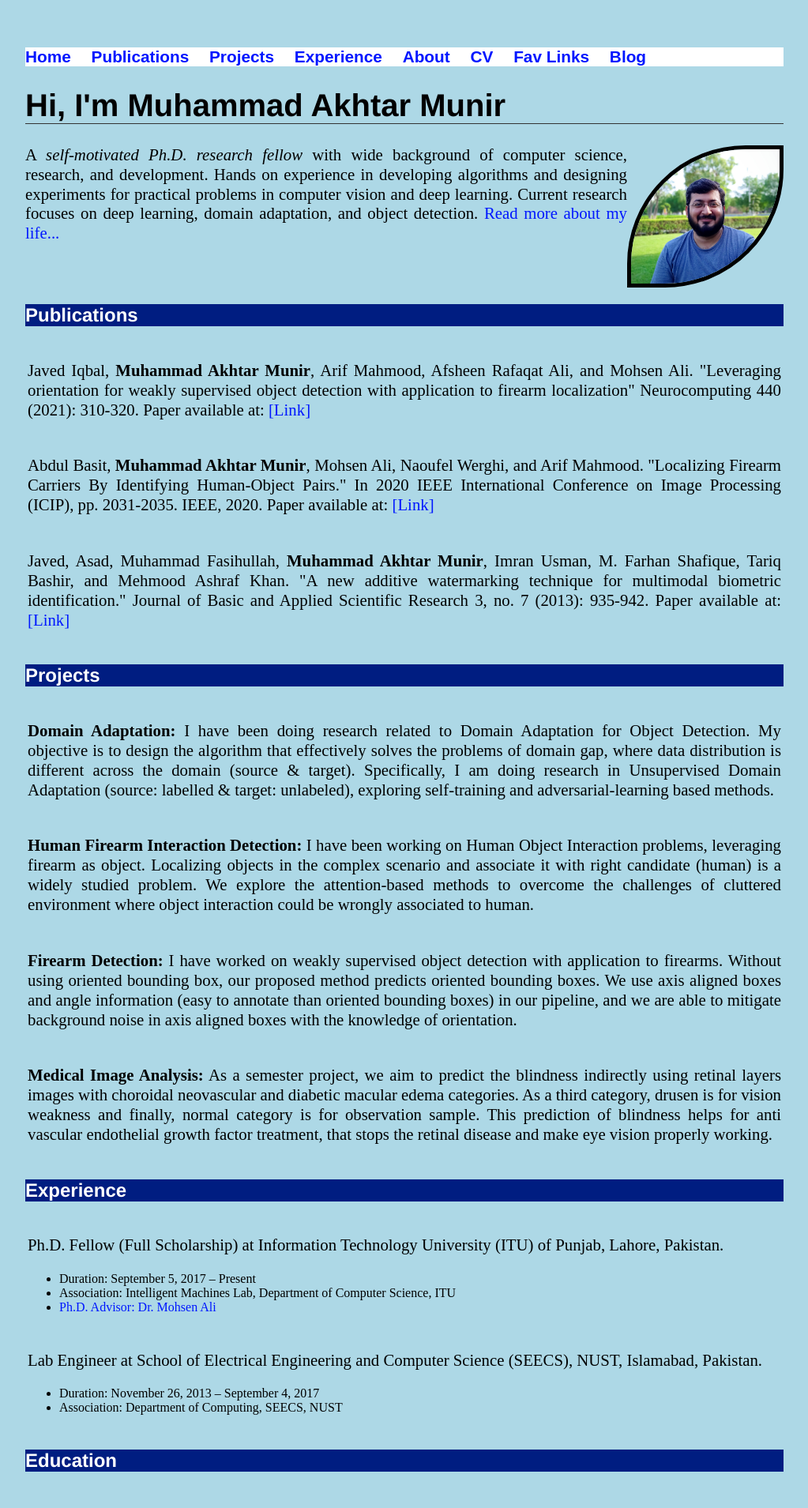
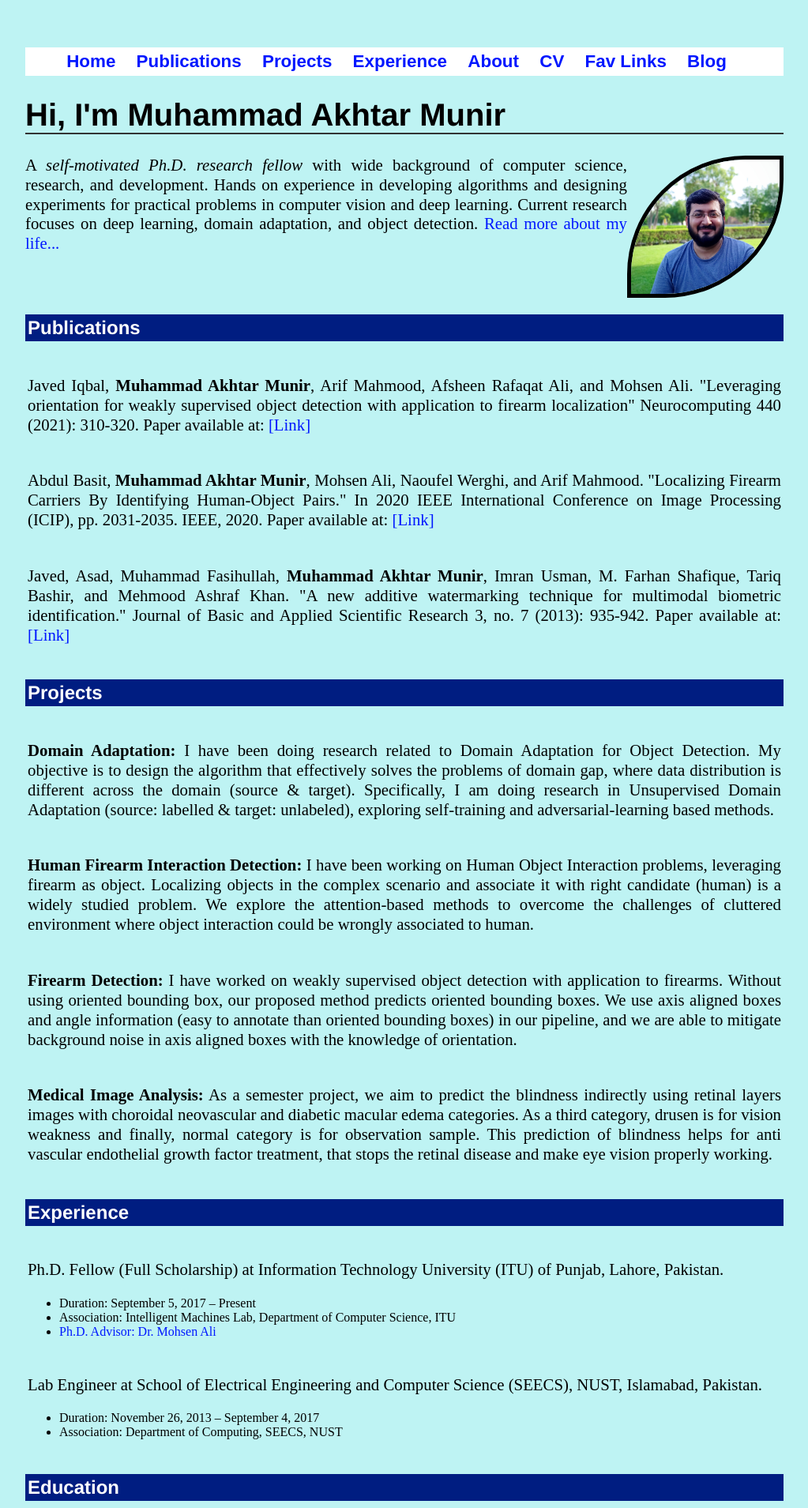
Before and after one commit to akhtarvision/akhtarvision.github.io, a Jekyll site: the page built from index.html, in a window 1280 px wide. Shown: the top 1909 px of the page at 79% size, without its empty margins (128-1151 px from the left). Built offline with Jekyll 4.4.1, drawn with Linux system fonts in a browser that asks for light colours.

Commit message:
Update main.css

```diff
--- a/css/main.css
+++ b/css/main.css
@@ -1,26 +1,29 @@
 body {
     margin: 60px auto;
     width: 75%;
-    background-color: lightblue;
+    background-color: #BEF3F3;
 }
 nav ul, footer ul {
     font-family:'Arial', 'Sans-Serif';
-    padding: 0px;
+    padding: 5px;
     list-style: none;
     font-weight: bold;
-    font-size: 1.3em;
+    font-size: 1.4em;
+    text-align: center;
 /*     color: #ffffff; */
     background-color:#fff
+/*     background-clip: content-box; */
 /*     border-radius: 1px */
-
 }
 nav ul li, footer ul li {
-    display: inline;
+    display: inline-block;
     margin-right: 20px;
+/*     background-clip: padding-box; */
 }
 a {
     text-decoration: none;
     color: #0017FF;
+/*     text-align: center */
 }
 a:hover {
     text-decoration: underline;
@@ -28,7 +31,7 @@ a:hover {
 h1 {
     font-size: 2.5em;
     font-family:'Helvetica', 'Arial', 'Sans-Serif';
-    border-bottom: 1px solid #333
+    border-bottom: 2px solid #333
 }
 p {
     text-align: justify;
@@ -41,6 +44,7 @@ h2 {
 /*     font-size: 2.5em; */
     font-family:'Helvetica', 'Arial', 'Sans-Serif';
     font-weight: bold;
+    padding: 3px;
     color: #ffffff;
     background-color:#001D81
 
```
